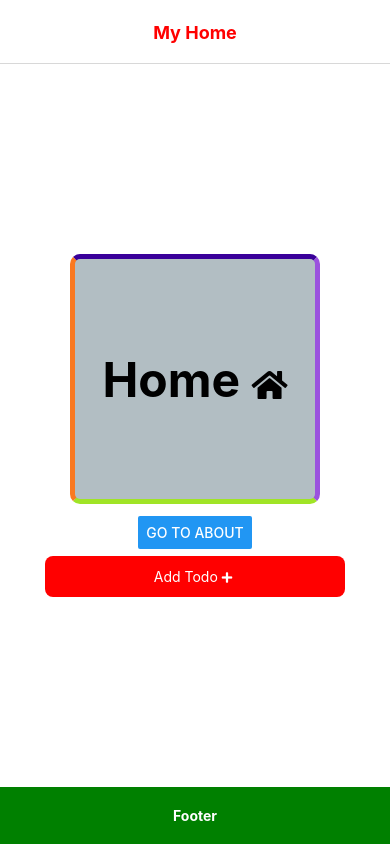
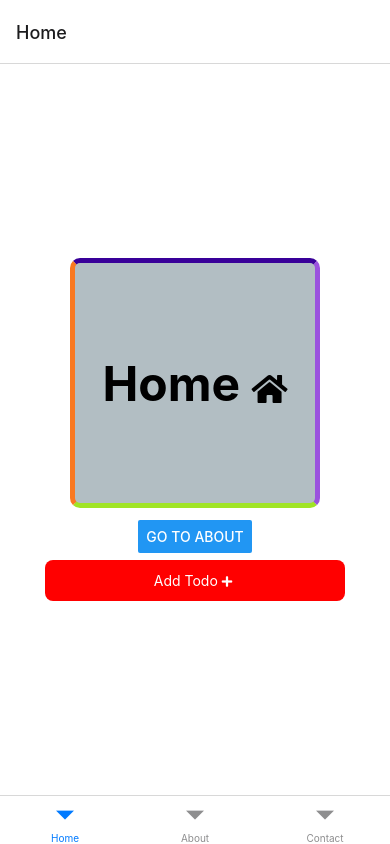
Before and after one commit to awais882s/MySecondApp, a React Native app: screen / in a window 390 px wide. Built offline with nearby package versions, Linux system fonts and the light colour scheme.

Commit message:
Update AppNavigators.js

```diff
--- a/src/navigations/AppNavigators.js
+++ b/src/navigations/AppNavigators.js
@@ -2,12 +2,26 @@
 import { Button, Image } from 'react-native';
 import { NavigationContainer } from '@react-navigation/native'
 import { createNativeStackNavigator } from '@react-navigation/native-stack';
+import { createBottomTabNavigator } from '@react-navigation/bottom-tabs';
 import Home from "../screens/Frontend/Home"
 import About from "../screens/Frontend/About"
 import Contact from "../screens/Frontend/Contact"
-import Footer from '../components/Footer';
-import Header from "../components/Header"
+// import Footer from '../components/Footer';
+// import Header from "../components/Header"
 const Stack = createNativeStackNavigator();
+const Tab = createBottomTabNavigator();
+const MyTabs = () => {
+    return (
+        <Tab.Navigator>
+
+            <Tab.Screen name="Home" component={Home} />
+            <Tab.Screen name='About' component={About} />
+            <Tab.Screen name="Contact" component={Contact} />
+
+
+        </Tab.Navigator>
+    );
+}
 const LogoImage = () => {
     return <Image source={require("../Assets/Images/logo.jpg")} style={{ width: 205, height: 25 }} />
 }
@@ -15,8 +29,9 @@
 export default function AppNavigators() {
     return (
         <NavigationContainer>
+            <MyTabs />
             {/* <Header /> */}
-            <Stack.Navigator
+            {/* <Stack.Navigator
                 screenOptions={{
                     headerTitleAlign: "center",
                     // headerTintColor: "red",
@@ -45,7 +60,7 @@
                 />
                 <Stack.Screen name="Contact" component={Contact} />
             </Stack.Navigator>
-            <Footer />
+            <Footer /> */}
         </NavigationContainer>
     )
 }
```
